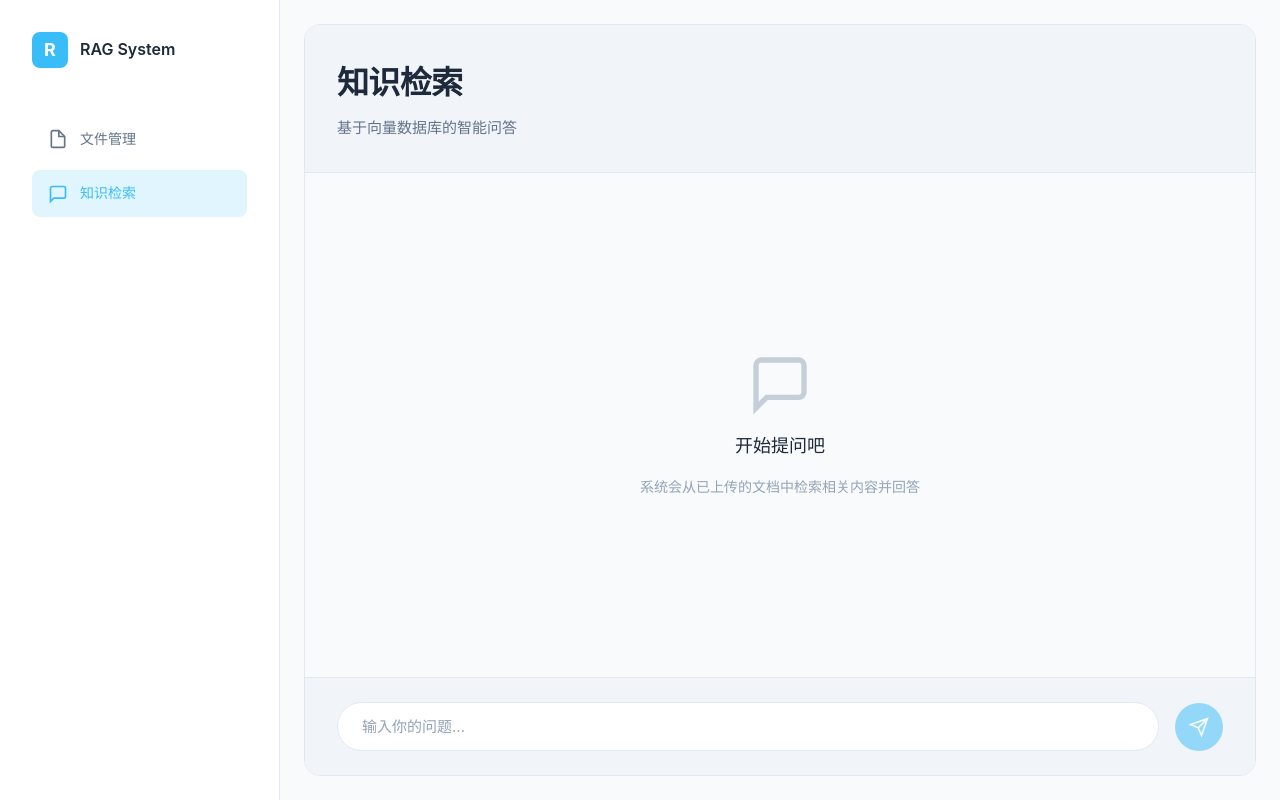
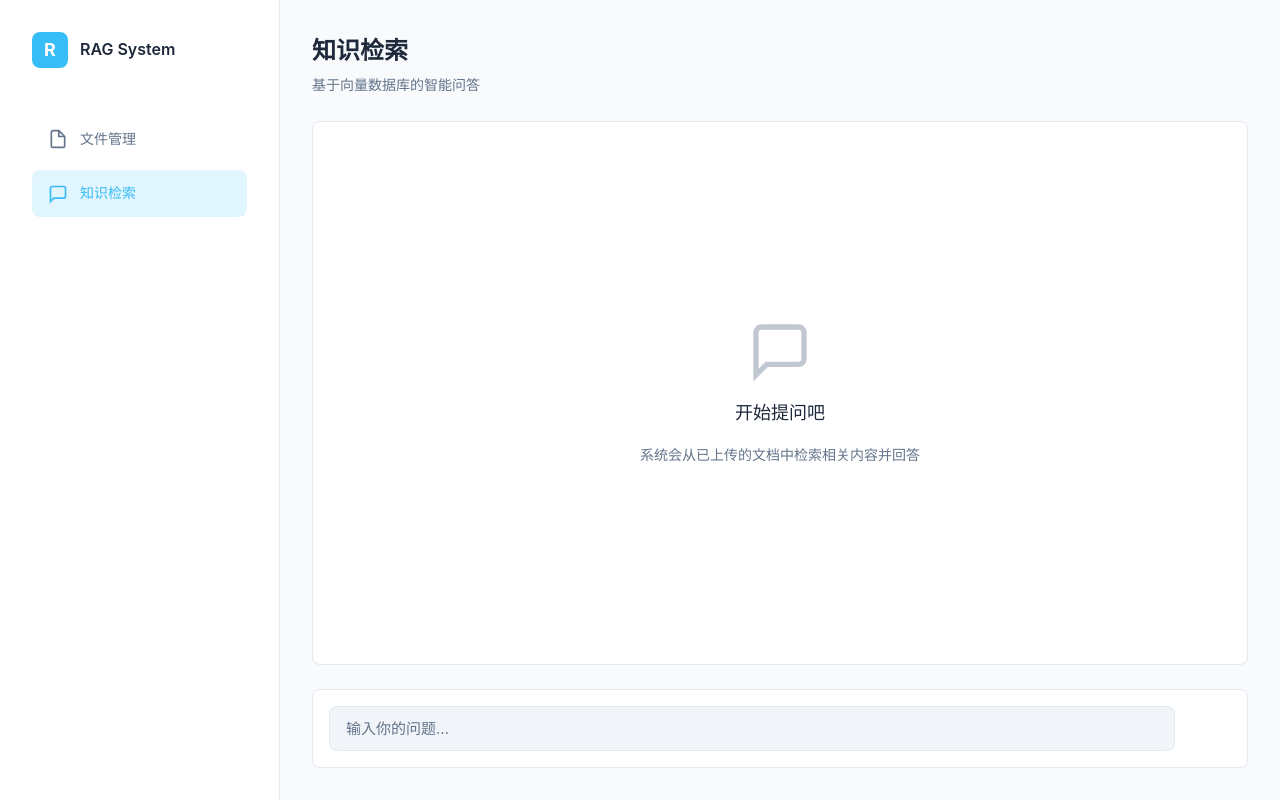
Before and after one commit to Liyuhnag/rag, a Vue app in the folder frontend/: page /chat in a window 1280 px wide. Built offline with nearby package versions, Linux system fonts and the light colour scheme.

Commit message:
feat: 重新设计聊天界面UI
- 采用与文件管理一致的布局和padding（32px）
- 优化头部、消息列表和输入区域样式
- 改进空状态、消息气泡和参考来源展示
- 使用淡色主题配色
- 移除不必要的动画效果
- 提升整体视觉专业度

```diff
--- a/frontend/src/views/Chat.vue
+++ b/frontend/src/views/Chat.vue
@@ -56,13 +56,16 @@ const formatTime = (date) => {
 
 <template>
   <div class="chat-page">
-    <div class="chat-wrapper">
-      <div class="chat-header">
-        <h1 class="title">知识检索</h1>
+    <!-- 头部 -->
+    <div class="header">
+      <div class="header-info">
+        <h2 class="title">知识检索</h2>
         <p class="subtitle">基于向量数据库的智能问答</p>
       </div>
+    </div>
 
-      <div class="chat-content" ref="chatContainer">
+    <!-- 对话内容区 -->
+    <div class="chat-container" ref="chatContainer">
       <div v-if="messages.length === 0" class="empty-state">
         <svg class="empty-icon" viewBox="0 0 24 24" fill="none" stroke="currentColor" stroke-width="2">
           <path d="M21 15a2 2 0 0 1-2 2H7l-4 4V5a2 2 0 0 1 2-2h14a2 2 0 0 1 2 2z" />
@@ -92,7 +95,7 @@ const formatTime = (date) => {
             <div class="message-text">{{ message.content }}</div>
 
             <div v-if="message.sources" class="message-sources">
-                <div class="sources-title">参考来源:</div>
+              <div class="sources-title">参考来源</div>
               <div class="sources-list">
                 <div
                   v-for="(source, index) in message.sources"
@@ -132,18 +135,19 @@ const formatTime = (date) => {
       </div>
     </div>
 
-      <div class="chat-input-container">
-        <form class="chat-input-form" @submit.prevent="sendMessage">
+    <!-- 输入区域 -->
+    <div class="input-section">
+      <form class="input-form" @submit.prevent="sendMessage">
         <input
           v-model="inputMessage"
           type="text"
-            class="chat-input"
+          class="message-input"
           placeholder="输入你的问题..."
           :disabled="isLoading"
         />
         <button
           type="submit"
-            class="send-button"
+          class="send-btn"
           :disabled="!inputMessage.trim() || isLoading"
         >
           <svg viewBox="0 0 24 24" fill="none" stroke="currentColor" stroke-width="2">
@@ -154,97 +158,98 @@ const formatTime = (date) => {
       </form>
     </div>
   </div>
-  </div>
 </template>
 
 <style scoped>
 .chat-page {
-  height: 100vh;
+  height: 100%;
   display: flex;
-  align-items: center;
-  justify-content: center;
-  padding: var(--space-lg);
+  flex-direction: column;
+  padding: 32px;
+  gap: 24px;
 }
 
-.chat-wrapper {
-  display: grid;
-  grid-template-rows: auto 1fr auto;
-  height: 100%;
-  width: 100%;
-  max-width: 1000px;
-  background: var(--surface-1);
-  border-radius: var(--radius-lg);
-  border: 1px solid var(--border);
-  overflow: hidden;
+/* 头部 */
+.header {
+  display: flex;
+  justify-content: space-between;
+  align-items: center;
 }
 
-.chat-header {
-  padding: var(--space-xl);
-  border-bottom: 1px solid var(--border);
-  background: var(--surface-2);
+.header-info {
+  display: grid;
+  gap: 4px;
 }
 
 .title {
-  font-size: clamp(1.5rem, 4vw, 2rem);
+  font-size: 24px;
   font-weight: 600;
-  margin-bottom: var(--space-sm);
-  letter-spacing: -0.02em;
   color: var(--text-primary);
+  margin: 0;
 }
 
 .subtitle {
+  font-size: 14px;
   color: var(--text-secondary);
-  font-size: 15px;
+  margin: 0;
 }
 
-.chat-content {
+/* 对话容器 */
+.chat-container {
+  flex: 1;
   overflow-y: auto;
-  padding: var(--space-xl);
-  background: var(--surface-0);
+  background: var(--surface-1);
+  border: 1px solid var(--border);
+  border-radius: 8px;
+  padding: 24px;
 }
-
+/* 空状态 */
 .empty-state {
   display: flex;
   flex-direction: column;
   align-items: center;
   justify-content: center;
   height: 100%;
-  gap: var(--space-md);
+  gap: 16px;
 }
 
 .empty-icon {
   width: 64px;
   height: 64px;
-  color: var(--text-tertiary);
-  opacity: 0.5;
+  color: var(--text-secondary);
+  opacity: 0.4;
 }
 
 .empty-text {
   font-size: 18px;
+  font-weight: 500;
   color: var(--text-primary);
-  font-weight: 500;
+  margin: 0;
 }
 
 .empty-hint {
   font-size: 14px;
-  color: var(--text-tertiary);
+  color: var(--text-secondary);
+  margin: 0;
 }
 
+/* 消息列表 */
 .messages {
   display: flex;
   flex-direction: column;
-  gap: var(--space-lg);
+  gap: 24px;
 }
 
 .message {
   display: grid;
-  grid-template-columns: 40px 1fr;
-  gap: var(--space-md);
+  grid-template-columns: 36px 1fr;
+  gap: 12px;
+  align-items: start;
 }
 
 .message-avatar {
-  width: 40px;
-  height: 40px;
+  width: 36px;
+  height: 36px;
   border-radius: 50%;
   display: flex;
   align-items: center;
@@ -255,37 +260,39 @@ const formatTime = (date) => {
 }
 
 .message.user .message-avatar {
-  background: var(--primary);
+  background: var(--accent);
   color: #FFFFFF;
 }
 
 .message.assistant .message-avatar {
-  background: var(--surface-3);
-  color: var(--primary);
+  background: var(--surface-2);
+  color: var(--accent);
+  border: 1px solid var(--border);
 }
 
 .message-avatar svg {
-  width: 20px;
-  height: 20px;
+  width: 18px;
+  height: 18px;
 }
 
 .message-content {
   display: flex;
   flex-direction: column;
-  gap: var(--space-sm);
+  gap: 12px;
 }
 
 .message-text {
-  padding: var(--space-md);
-  border-radius: var(--radius-md);
+  padding: 14px 16px;
+  border-radius: 8px;
   font-size: 15px;
   line-height: 1.6;
+  word-wrap: break-word;
 }
 
 .message.user .message-text {
-  background: rgba(56, 189, 248, 0.1);
+  background: var(--accent-light);
   color: var(--text-primary);
-  border: 1px solid var(--primary);
+  border: 1px solid var(--accent);
 }
 
 .message.assistant .message-text {
@@ -294,62 +301,60 @@ const formatTime = (date) => {
   border: 1px solid var(--border);
 }
 
+/* 参考来源 */
 .message-sources {
-  margin-top: var(--space-sm);
+  display: grid;
+  gap: 8px;
 }
 
 .sources-title {
   font-size: 13px;
-  color: var(--text-tertiary);
-  margin-bottom: var(--space-xs);
+  font-weight: 500;
+  color: var(--text-secondary);
 }
 
 .sources-list {
   display: flex;
   flex-wrap: wrap;
-  gap: var(--space-xs);
+  gap: 8px;
 }
 
 .source-item {
   display: flex;
   align-items: center;
   gap: 6px;
-  padding: 4px 12px;
-  background: var(--surface-3);
+  padding: 6px 12px;
+  background: var(--surface-1);
   border: 1px solid var(--border);
-  border-radius: var(--radius-full);
+  border-radius: 6px;
   font-size: 13px;
   color: var(--text-secondary);
-  transition: all 0.2s;
-}
-
-.source-item:hover {
-  background: var(--surface-4);
-  border-color: var(--primary);
+  cursor: pointer;
 }
 
 .source-icon {
   width: 14px;
   height: 14px;
-  color: var(--primary);
+  color: var(--accent);
 }
 
 .message-time {
   font-size: 12px;
-  color: var(--text-tertiary);
+  color: var(--text-secondary);
 }
 
+/* 输入中动画 */
 .typing-indicator {
   display: flex;
   gap: 6px;
-  padding: var(--space-md);
+  padding: 14px 16px;
 }
 
 .typing-indicator span {
   width: 8px;
   height: 8px;
   border-radius: 50%;
-  background: var(--text-tertiary);
+  background: var(--text-secondary);
   animation: typing 1.4s infinite;
 }
 
@@ -364,32 +369,32 @@ const formatTime = (date) => {
 @keyframes typing {
   0%, 60%, 100% {
     opacity: 0.3;
-    transform: translateY(0);
   }
   30% {
     opacity: 1;
-    transform: translateY(-8px);
   }
 }
 
-.chat-input-container {
-  padding: var(--space-lg) var(--space-xl);
-  background: var(--surface-2);
-  border-top: 1px solid var(--border);
+/* 输入区域 */
+.input-section {
+  background: var(--surface-1);
+  border: 1px solid var(--border);
+  border-radius: 8px;
+  padding: 16px;
 }
 
-.chat-input-form {
+.input-form {
   display: grid;
   grid-template-columns: 1fr auto;
-  gap: var(--space-md);
+  gap: 12px;
   align-items: center;
 }
 
-.chat-input {
-  padding: 14px var(--space-lg);
-  background: var(--surface-1);
-  border: 1.5px solid var(--border);
-  border-radius: var(--radius-full);
+.message-input {
+  padding: 12px 16px;
+  background: var(--surface-2);
+  border: 1px solid var(--border);
+  border-radius: 8px;
   color: var(--text-primary);
   font-size: 15px;
   font-family: var(--font-sans);
@@ -397,51 +402,41 @@ const formatTime = (date) => {
   transition: all 0.2s;
 }
 
-.chat-input::placeholder {
-  color: var(--text-tertiary);
+.message-input::placeholder {
+  color: var(--text-secondary);
 }
 
-.chat-input:focus {
-  border-color: var(--primary);
-  background: var(--surface-0);
-  box-shadow: 0 0 0 3px rgba(56, 189, 248, 0.1);
+.message-input:focus {
+  border-color: var(--accent);
+  background: var(--surface-1);
 }
 
-.chat-input:disabled {
+.message-input:disabled {
   opacity: 0.5;
   cursor: not-allowed;
 }
 
-.send-button {
-  width: 48px;
-  height: 48px;
-  border-radius: 50%;
-  background: var(--primary);
+.send-btn {
+  width: 44px;
+  height: 44px;
+  border-radius: 8px;
+  background: var(--accent);
   border: none;
   color: #FFFFFF;
   cursor: pointer;
   display: flex;
   align-items: center;
   justify-content: center;
-  transition: all 0.2s;
   flex-shrink: 0;
+  transition: opacity 0.2s;
 }
 
-.send-button:hover:not(:disabled) {
-  background: var(--primary-hover);
-  transform: scale(1.05);
-}
-
-.send-button:active:not(:disabled) {
-  transform: scale(0.95);
-}
-
-.send-button:disabled {
+.send-btn:disabled {
   opacity: 0.5;
   cursor: not-allowed;
 }
 
-.send-button svg {
+.send-btn svg {
   width: 20px;
   height: 20px;
 }
```
Lines whose indentation alone changed are shown as unchanged.
